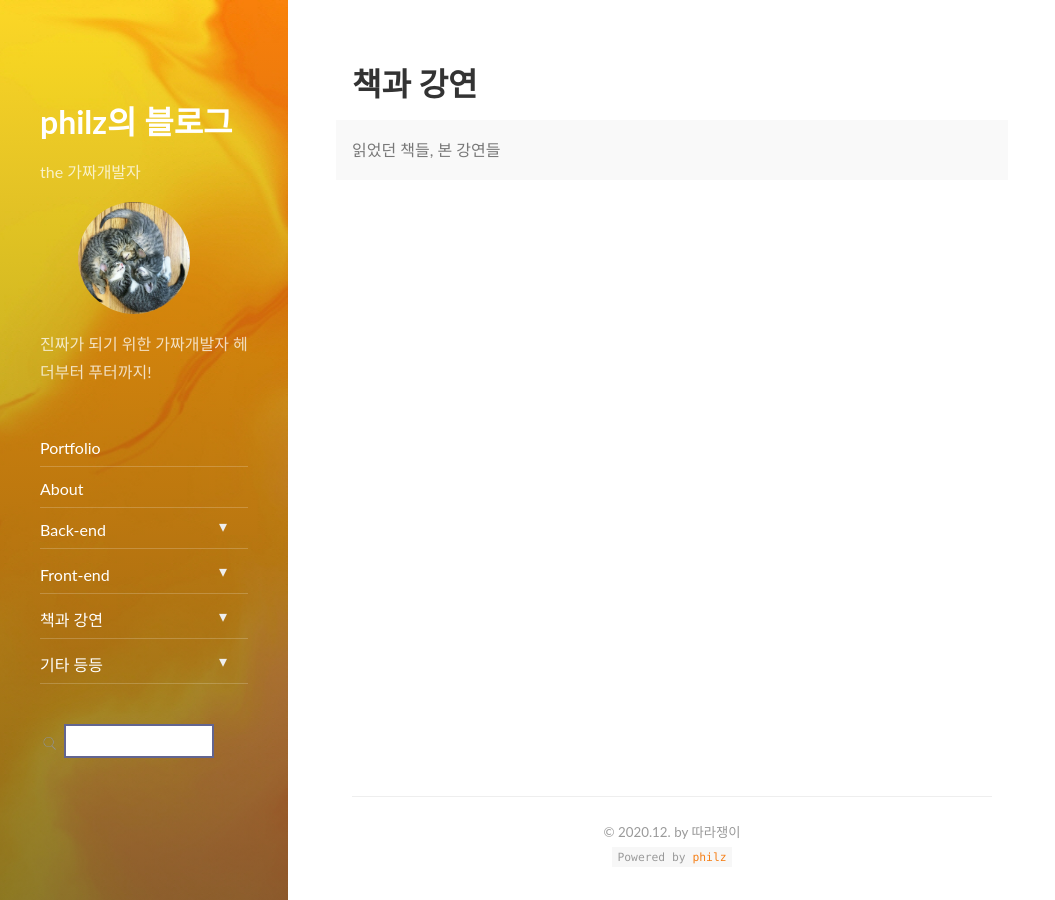
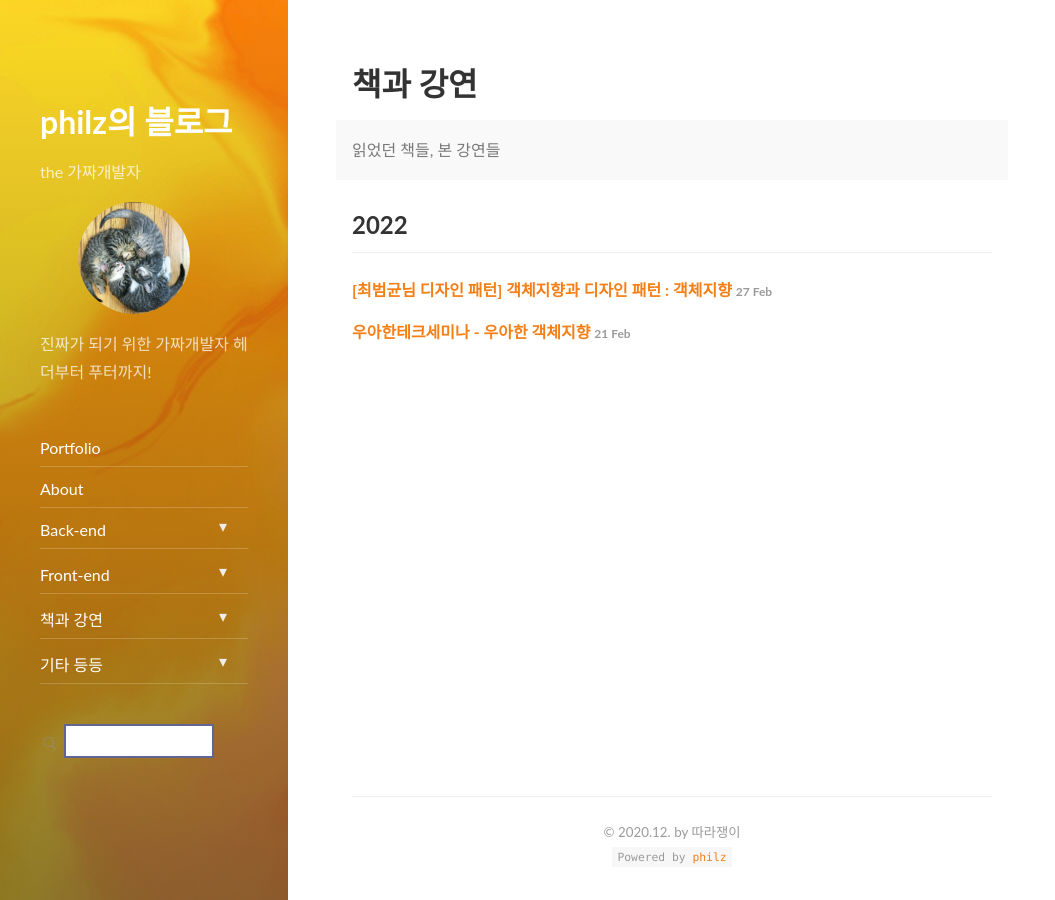
Before and after one commit to progress0407/progress0407.github.io, a Jekyll site: the page built from _featured_categories/book.md, in a window 1280 px wide and 900 px high. Shown: the whole window, without its empty margins (0-1055 px from the left). Built offline with Jekyll 4.4.1, drawn with Linux system fonts in a browser that asks for light colours; nearby versions of some CDN libraries.

Commit message:
date 수정

```diff
--- a/_posts/book/lecture/wooahan-oop.md
+++ b/_posts/book/lecture/2022-02-21-wooahan-oop.md
@@ -2,6 +2,7 @@
 layout: post
 title: 우아한테크세미나 - 우아한 객체지향
 subtitle: "..."
+date: 2022-02-21 18:00 +0900
 categories: book
 tags: lecture
 comments: true
```
Also changed, not shown: _posts/book/cbk-basic-design-pattern/2022-02-28-chapter-02-oop.md (renamed from _posts/book/cbk-basic-design-pattern/chapter-02-oop.md).
